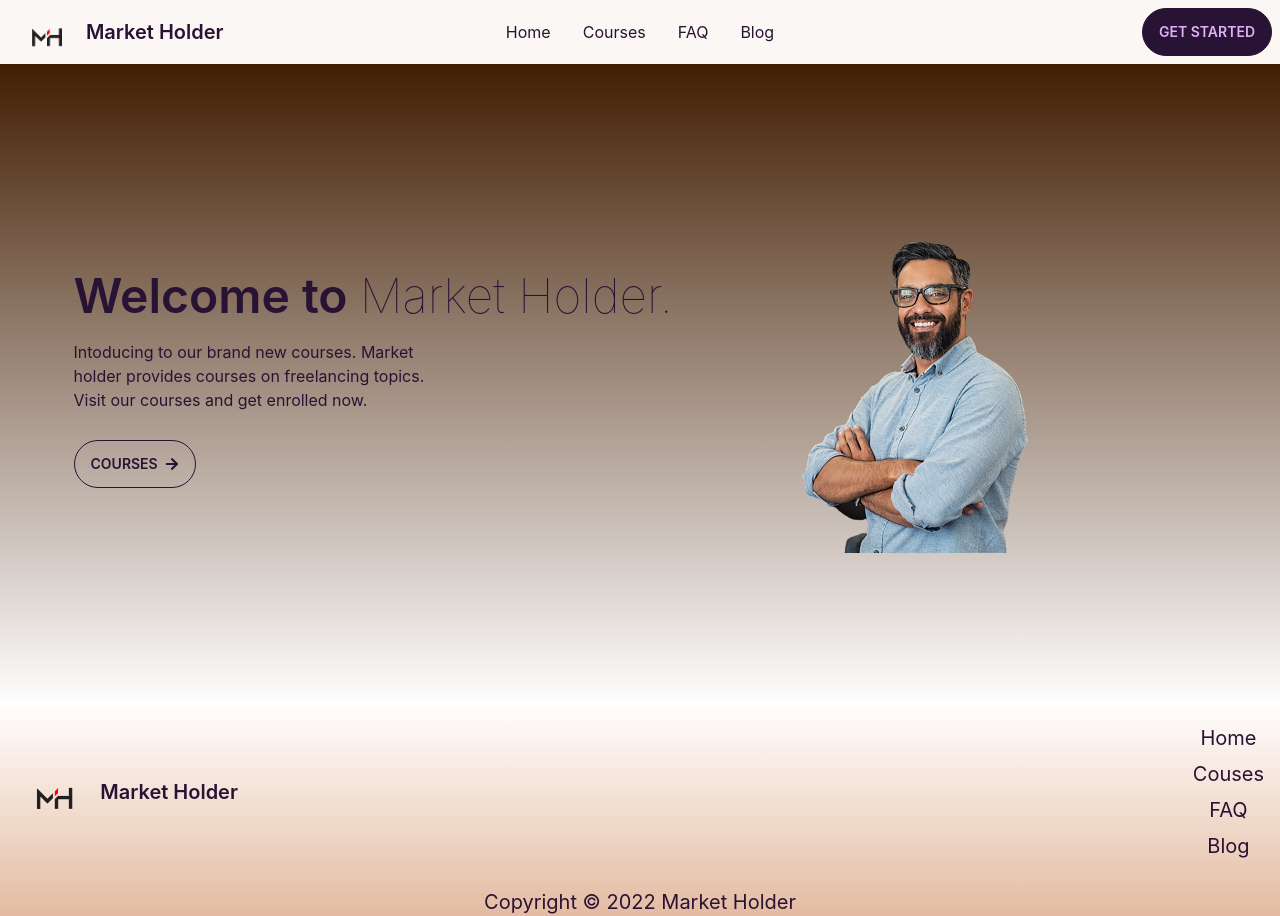
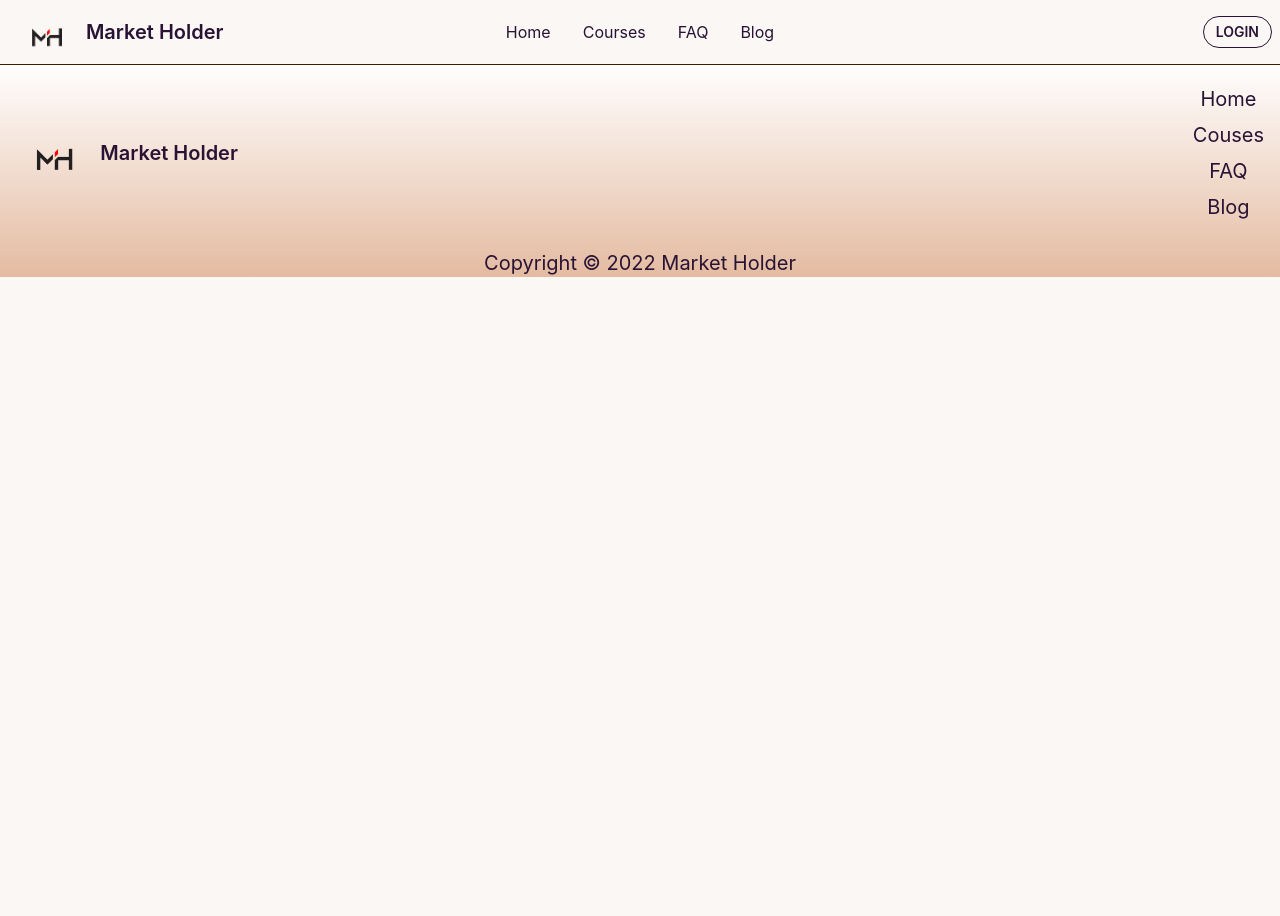
Before and after one commit to saqib0404/market-holder-client, a React (Create React App) app: page /blog in a window 1280 px wide. After the commit the page ends 800 px from the top, so only its background shows below. Built offline with nearby package versions, Linux system fonts and the light colour scheme.

Commit message:
router provider added .

```diff
--- a/src/App.js
+++ b/src/App.js
@@ -1,15 +1,13 @@
+import { RouterProvider } from 'react-router-dom';
 import './App.css';
-import Footer from './components/Footer/Footer';
-import Header from './components/Header/Header';
-import Home from './components/Home/Home';
+import Main from './layout/Main';
+import { router } from './Routes/Routes';
 
 function App() {
   return (
-    <div className="">
-      <Header></Header>
-      <Home></Home>
-      <Footer></Footer>
-    </div>
+    <RouterProvider router={router}>
+      <Main></Main>
+    </RouterProvider>
   );
 }
 
--- /dev/null
+++ b/src/Routes/Routes.js
@@ -0,0 +1,39 @@
+import React from 'react';
+import { createBrowserRouter, RouterProvider } from 'react-router-dom';
+import Home from '../components/Home/Home';
+import Main from '../layout/Main';
+import Blog from '../components/Blog/Blog';
+
+export const router = createBrowserRouter([
+    {
+        path: '/',
+        element: <Main></Main>,
+        children: [
+            {
+                path: '/',
+                element: <Home></Home>
+            },
+            {
+                path: '/courses',
+                // element: <Home></Home>
+            },
+            {
+                path: '/faq',
+                // element: <Home></Home>
+            },
+            {
+                path: '/blog',
+                element: <Blog></Blog>
+            }
+        ]
+    }
+])
+
+const Routes = () => {
+    return (
+        <>
+        </>
+    );
+};
+
+export default Routes;
--- /dev/null
+++ b/src/components/Blog/Blog.js
@@ -0,0 +1,11 @@
+import React from 'react';
+
+const Blog = () => {
+    return (
+        <div>
+
+        </div>
+    );
+};
+
+export default Blog;
--- a/src/components/Footer/Footer.css
+++ b/src/components/Footer/Footer.css
@@ -1,5 +1,6 @@
 footer{
     /* background-color: rgb(224, 205, 192); */
+    border-top: 1px solid rgb(61, 26, 0);
     background-image: linear-gradient(to bottom, rgb(255, 254, 254) ,rgb(228, 187, 161) );
 }
 .footer-links li{
--- a/src/components/Header/Header.js
+++ b/src/components/Header/Header.js
@@ -34,7 +34,7 @@ const Header = () => {
                     </ul>
                 </div>
                 <div className="navbar-end">
-                    <a className="btn">Get started</a>
+                <button class="btn btn-outline btn-sm">Login</button>
                 </div>
             </div>
         </div>
--- /dev/null
+++ b/src/layout/Main.js
@@ -0,0 +1,16 @@
+import React from 'react';
+import { Outlet } from 'react-router-dom';
+import Footer from '../components/Footer/Footer';
+import Header from '../components/Header/Header';
+
+const Main = () => {
+    return (
+        <div>
+            <Header></Header>
+            <Outlet></Outlet>
+            <Footer></Footer>
+        </div>
+    );
+};
+
+export default Main;
```
